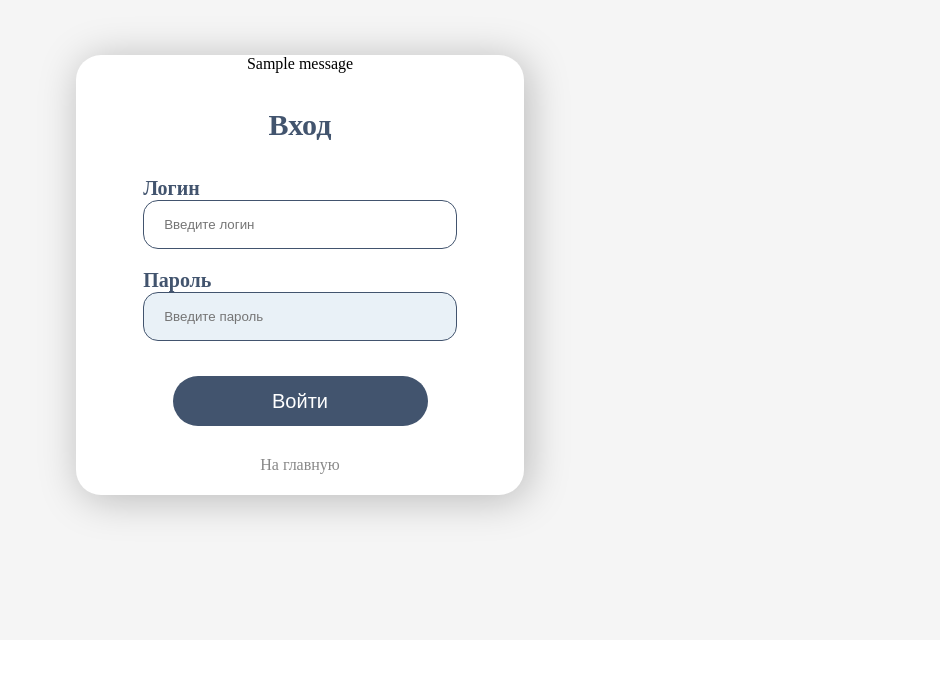
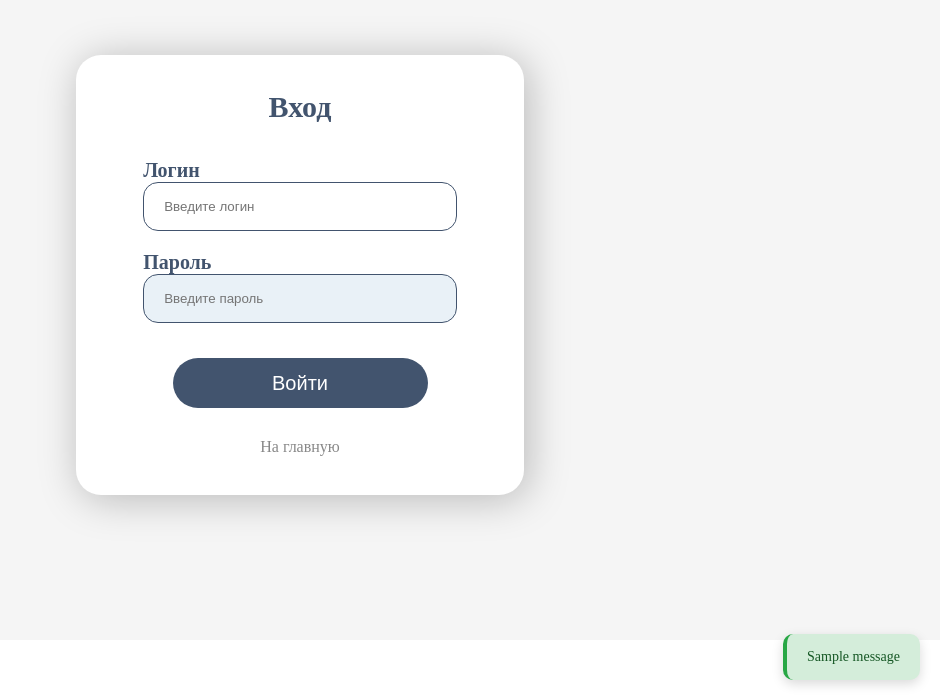
Before and after one commit to AlinaEvlanteva/Diplom, a Flask app: page /admin/login in a window 1280 px wide. Shown: the part 100-800 px from the top of the page, without its empty margins (340-1280 px from the left). Run offline with Flask 3, Linux system fonts and the light colour scheme; tables that the repository leaves empty hold one stand-in row (values such as "Sample post"); one stand-in notice (Sample message) is shown.

Commit message:
поправки флеш сообщений

```diff
--- a/static/css/admin_login.css
+++ b/static/css/admin_login.css
@@ -205,3 +205,52 @@ main {
     text-decoration: none;
     margin-top: 30px;
 }
+
+/* Flash сообщения для страницы входа */
+.flash_messages {
+    position: fixed;
+    bottom: 20px;
+    right: 20px;
+    z-index: 9999;
+    display: flex;
+    flex-direction: column;
+    gap: 10px;
+    max-width: 350px;
+}
+
+.flash {
+    padding: 15px 20px;
+    border-radius: 10px;
+    box-shadow: 0 4px 12px rgba(0, 0, 0, 0.15);
+    animation: slideIn 0.3s ease-out;
+    font-size: 14px;
+}
+
+@keyframes slideIn {
+    from {
+        transform: translateX(100%);
+        opacity: 0;
+    }
+    to {
+        transform: translateX(0);
+        opacity: 1;
+    }
+}
+
+.flash-success {
+    background-color: #d4edda;
+    color: #155724;
+    border-left: 4px solid #28a745;
+}
+
+.flash-error {
+    background-color: #f8d7da;
+    color: #721c24;
+    border-left: 4px solid #dc3545;
+}
+
+.flash-info {
+    background-color: #d1ecf1;
+    color: #0c5460;
+    border-left: 4px solid #17a2b8;
+}
--- a/templates/admin_login.html
+++ b/templates/admin_login.html
@@ -31,15 +31,15 @@
         <section class="login_section">
             <form method="POST" action="{{ url_for('admin.admin_login') }}" class="login_form">
                 <!-- Flash сообщения (будут показываться если есть) -->
-                 {% with messages = get_flashed_messages(with_categories=true) %}
-                 {% if messages %}
                  <div class="flash_messages">
+                    {% with messages = get_flashed_messages(with_categories=true) %}
+                    {% if messages %}
                     {% for category, message in messages %}
                     <div class="flash flash-{{ category }}">{{ message }}</div>
                     {% endfor %}
+                    {% endif %}
+                    {% endwith %}
                 </div>
-                {% endif %}
-                {% endwith %}
                 <h3>Вход</h3>
                 <div id="form_data">
                     <label>
```
Also changed, not shown: static/css/admin_panel.css (+54 -0 lines), static/js/admin.js (+14 -0 lines), templates/admin_panel.html (+9 -0 lines).
